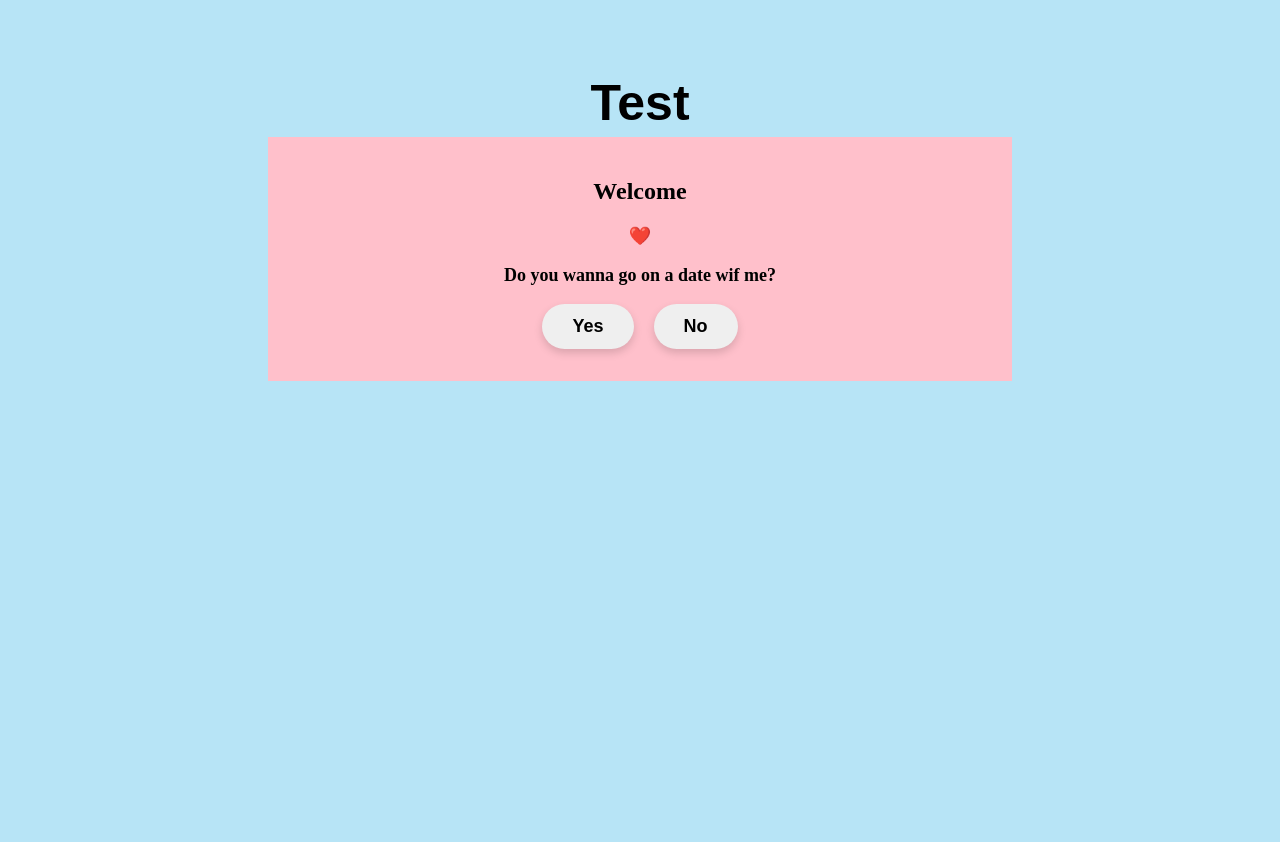
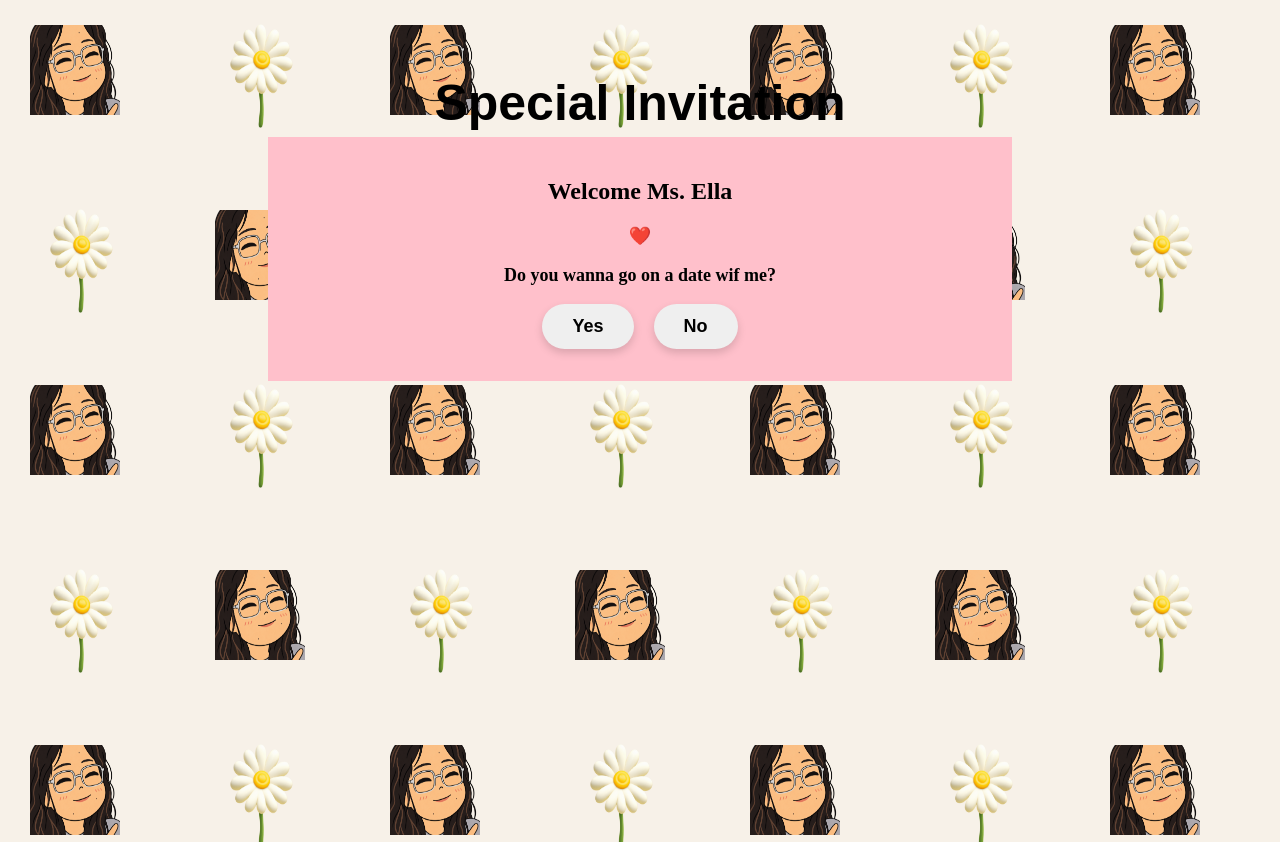
Before and after one commit to JuergenTJJ/Website-Creation, a plain HTML site: page index.html in a window 1280 px wide. Drawn offline with Linux system fonts and the light colour scheme.

Commit message:
fix bugs

```diff
--- a/index.html
+++ b/index.html
@@ -7,10 +7,10 @@
     </head>
     <body>
         <div id="questionPage">
-             <h1>Test</h1>
+             <h1>Special Invitation</h1>
 
             <div class="text-box">
-                <h2>Welcome</h2>
+                <h2>Welcome Ms. Ella</h2>
                 <p class="heart" aria-label="red heart">❤️</p>
                 <p>Do you wanna go on a date wif me?</p>
 
@@ -24,7 +24,7 @@
         </div>
 
         <div id="datePage" class="hidden">
-            <h2>Welcome</h2>
+            <h2>傻傻</h2>
             <div class="text-box">
                 <p>Please select a date for our date</p>
                 <div class="date-container">
--- a/style.css
+++ b/style.css
@@ -1,6 +1,6 @@
 body {
     min-height: 100vh;
-    background-color: #b7e4f6;
+    background-color: #f7f1e8;
 }
 
 h1 {
```
